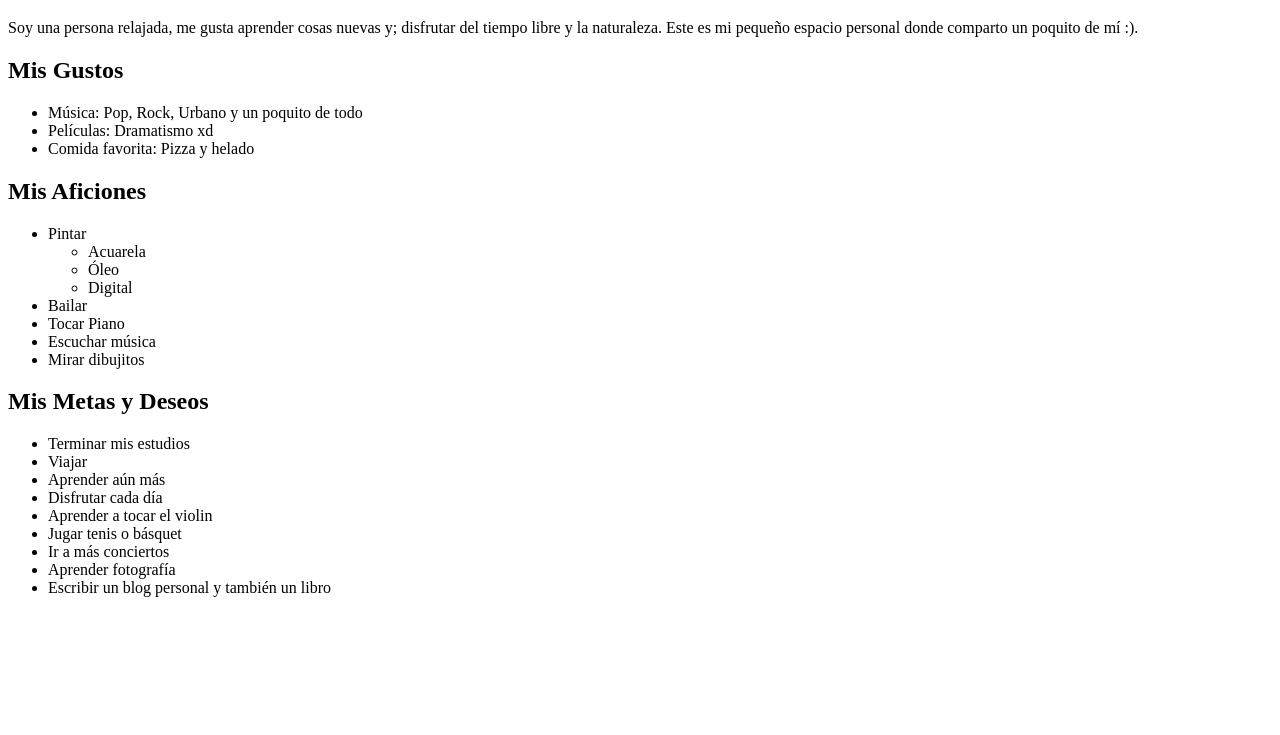
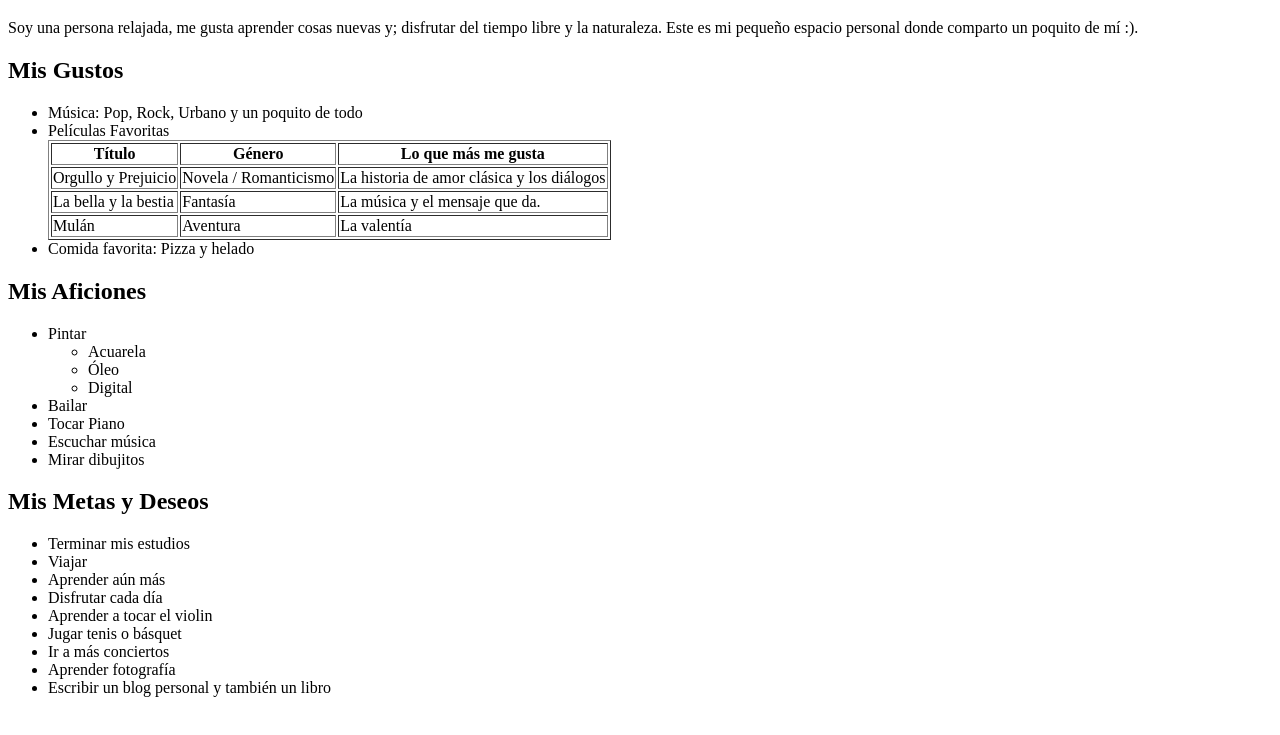
Before and after one commit to VannKCE/Proyecto-Individual, a plain HTML site: page proyecto.html in a window 1280 px wide. Shown: the part 61-796 px from the top of the page. Drawn offline with Linux system fonts and the light colour scheme.

Commit message:
Tabla de pelis

```diff
--- a/proyecto.html
+++ b/proyecto.html
@@ -12,7 +12,29 @@
     <h2>Mis Gustos</h2>
     <ul>
         <li>Música: Pop, Rock, Urbano y un poquito de todo</li>
-        <li>Películas: Dramatismo xd</li>
+        <li>Películas Favoritas</li>
+            <table border="1">
+                <tr>
+                    <th>Título</th>
+                    <th>Género</th>
+                    <th>Lo que más me gusta</th>
+                </tr>
+                <tr>
+                    <td>Orgullo y Prejuicio</td>
+                    <td>Novela / Romanticismo</td>
+                    <td>La historia de amor clásica y los diálogos</td>
+                </tr>
+                <tr>
+                    <td>La bella y la bestia</td>
+                    <td>Fantasía</td>
+                    <td>La música y el mensaje que da.</td>
+                </tr>
+                <tr>
+                    <td>Mulán</td>
+                    <td>Aventura</td>
+                    <td>La valentía</td>
+                </tr>
+            </table>
         <li>Comida favorita: Pizza y helado</li>
     </ul>
     <h2>Mis Aficiones</h2>
```
